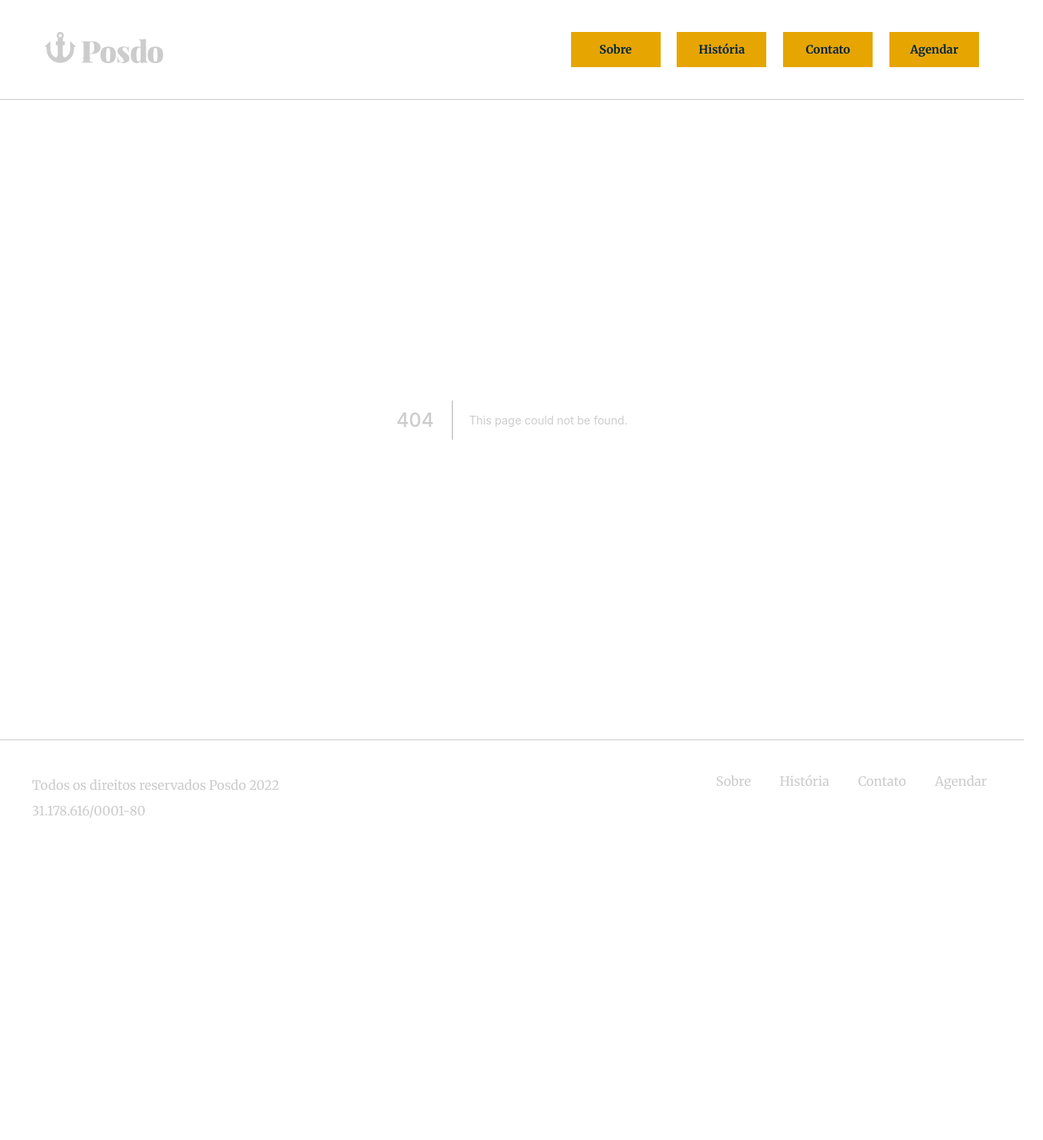
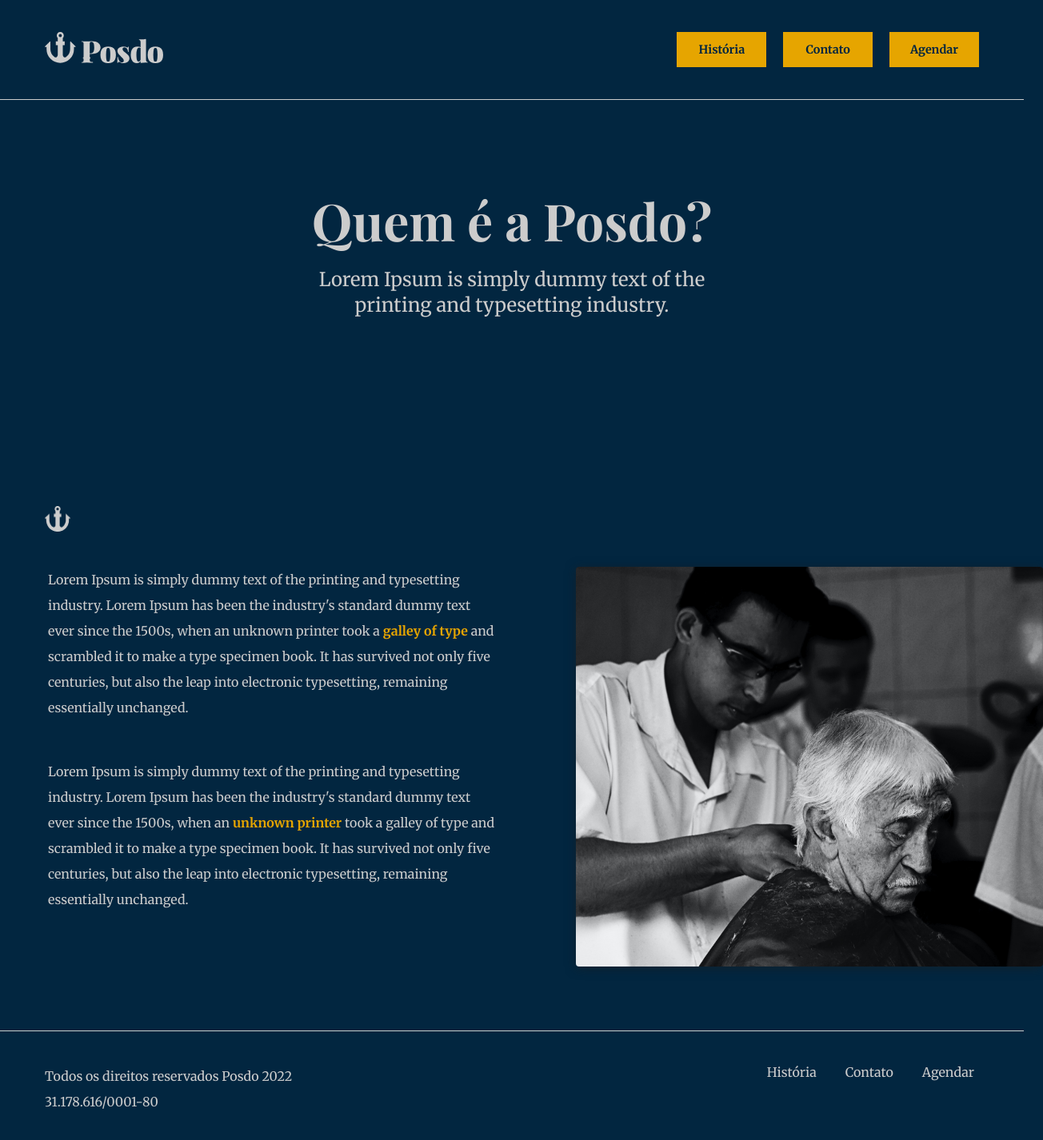
Before and after one commit to eduardo-raniero/posdo, a Next.js app: page /historia in a window 1280 px wide. Before the commit this address had no page. Shown: the top 1426 px of the page at 80% size, 1304 px wide, since content can reach past the window. Before the commit the page ends 1070 px from the top, so only its background shows below. Built offline with nearby package versions, Linux system fonts and the light colour scheme.

Commit message:
history-page

```diff
--- a/components/footer/footer.jsx
+++ b/components/footer/footer.jsx
@@ -1,21 +1,21 @@
+import { useRouter } from 'next/router';
 import styles from './footer.module.scss';
 
 export default function Footer(){
     const year = new Date().getFullYear();
-
+    const router = useRouter()
     return(
         <>
             <div className={styles.footer}>
                 <div className={styles.footerAligner}>
-                    <div style={{marginLeft: '0', maxWidth: '25rem'}}>
+                    <div style={{marginLeft: '1rem', maxWidth: '25rem'}}>
                         <span>Todos os direitos reservados Posdo {`${year}`} 31.178.616/0001-80</span>
                     </div>
 
-                    <div style={{marginRight: '0'}}>
-                        <button>Sobre</button>
-                        <button>História</button>
-                        <button>Contato</button>
-                        <button>Agendar</button>
+                    <div style={{marginRight: '1rem'}}>
+                        <button style={{marginBottom: '1rem'}} onClick={() => router.push('/historia')}>História</button>
+                        <button onClick={() => router.push('/contato')}>Contato</button>
+                        <button onClick={() => router.push('/agendar')}>Agendar</button>
                     </div>
                 </div>
             </div>
--- a/components/menu/menu.jsx
+++ b/components/menu/menu.jsx
@@ -1,6 +1,8 @@
+import { useRouter } from 'next/router';
 import styles from './menu.module.scss';
 
 export default function Menu(){
+    const router = useRouter();
     return(
         <>
             <div className={styles.menu}>
@@ -10,10 +12,9 @@ export default function Menu(){
                     </div>
 
                     <div style={{marginRight: '1rem'}}>
-                        <button>Sobre</button>
-                        <button>História</button>
-                        <button>Contato</button>
-                        <button>Agendar</button>
+                        <button onClick={() => router.push('/historia')}>História</button>
+                        <button onClick={() => router.push('/contato')}>Contato</button>
+                        <button onClick={() => router.push('/agendar')}>Agendar</button>
                     </div>
                 </div>
             </div>
--- /dev/null
+++ b/pages/historia/index.jsx
@@ -0,0 +1,35 @@
+
+//CSS
+import styles from '../../styles/history.module.scss'
+
+function History(){
+    return(
+        <article className={styles.bigAligner}>
+            <div className={styles.banner}>
+                <h1>Quem é a Posdo?</h1>
+                <p>Lorem Ipsum is simply dummy text of the printing and typesetting industry.</p>
+            </div>
+            <div className={styles.text}>
+                <div style={{marginLeft: '1rem', marginRight: '1rem'}} className={styles.textAligner}>
+                    <img style={{width: '2rem', height: '2rem', marginBottom: '2.5rem'}} src="./logo/anchor.png" alt="âncora posdo" />
+                    <div className={styles.textGrid}>
+                        <div>
+                        <p>
+                            Lorem Ipsum is simply dummy text of the printing and typesetting industry. Lorem Ipsum has been the industry's standard dummy text ever since the
+                            1500s, when an unknown printer took a <strong>galley of type</strong> and scrambled it to make a type specimen book. It has survived not only five centuries, but also the leap into electronic typesetting, remaining essentially unchanged.
+                        </p>
+                        <p>
+                            Lorem Ipsum is simply dummy text of the printing and typesetting industry. Lorem Ipsum has been the industry's standard dummy text ever since the
+                            1500s, when an <strong>unknown printer</strong> took a galley of type and scrambled it to make a type specimen book. It has survived not only five centuries, but also the leap into electronic typesetting, remaining essentially unchanged.
+                        </p>
+                        </div>
+                        <img src="./services/haircut.jpg" alt="" />
+
+                    </div>
+                </div>
+            </div>
+        </article>
+    )
+}
+
+export default History;
--- a/pages/index.jsx
+++ b/pages/index.jsx
@@ -1,3 +1,5 @@
+import { useRouter } from 'next/router';
+
 //CSS
 import styles from '../styles/home.module.scss';
 
@@ -6,6 +8,8 @@ import { BsClockFill } from 'react-icons/bs';
 import { AiFillDollarCircle } from 'react-icons/ai';
 
 export default function Home() {
+
+  console.log(useRouter);
   return (
     <>
       <div className={styles.homeAligner}>
--- a/styles/global.css
+++ b/styles/global.css
@@ -14,6 +14,11 @@
     background-color: #022640;
   }
 
+  h1 {
+    font-size: 4rem;
+    font-family: Playfair Display;
+  }
+
   p, span {
     font-family: 'Merriweather';
     line-height: 2rem;
--- /dev/null
+++ b/styles/history.module.scss
@@ -0,0 +1,44 @@
+.bigAligner {
+    margin: 6.75rem 0rem 0rem 0rem;
+  }
+
+  .banner {
+    text-align: center;
+    height: 25rem;
+    max-width: 1200px;
+
+    p {
+      font-size: 1.5rem;
+      margin-top: 1rem;
+      max-width: 31rem;
+    }
+  }
+
+  .text{
+    max-width: 1200px;
+    .textAligner{
+      .textGrid {
+        display: inline-grid;
+        grid-template-columns: 50% 50%;
+        gap: 5rem;
+        margin-bottom: 5rem;
+
+        img {
+          object-fit: cover;
+          width: 100%;
+          height: 31.25rem;
+          border-radius: .25rem;
+          box-shadow: 0px 2px 13px 0px rgba(30,30,30,0.55);
+        }
+
+        p {
+          max-width: 35rem;
+          margin: 0 1rem 3rem 0;
+
+          strong {
+            color: #E6A500;
+          }
+        }
+      }
+    }
+  }
```
Also changed, not shown: pages/agendar/index.jsx (added, +9 -0 lines), pages/contato/index.jsx (added, +9 -0 lines), styles/home.module.scss (+0 -10 lines), public/logo/anchor.png (added).
